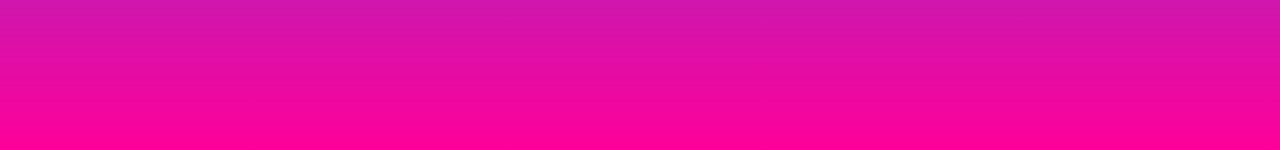
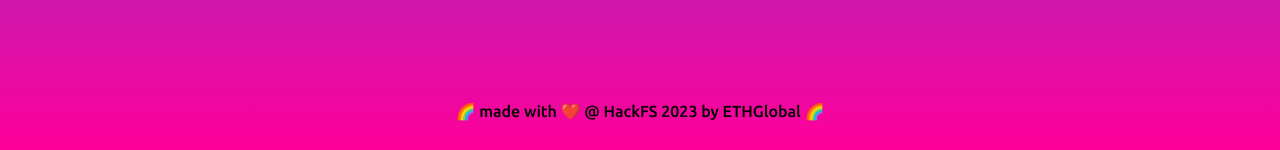
Before and after one commit to ikigai-labs-xyz/HackFS_Submission, a Next.js app in the folder penser/: page / in a window 1280 px wide. Shown: the part 647-797 px from the top of the page. Built offline with nearby package versions, Linux system fonts and the light colour scheme; what wagmi would draw is missing.

Commit message:
updated footer

```diff
--- /dev/null
+++ b/penser/components/Footer.tsx
@@ -0,0 +1,13 @@
+import styles from '../styles/Footer.module.css';
+
+const Footer: React.FC = () => {
+  return (
+    <div className={styles.footerContainer}>
+      <div className={styles.footerSection}>
+        🌈 made with ❤️ @ HackFS 2023 by ETHGlobal 🌈
+      </div>
+    </div>
+  );
+};
+
+export default Footer;
--- a/penser/components/Hero.tsx
+++ b/penser/components/Hero.tsx
@@ -1,5 +1,6 @@
 import { ConnectButton } from '@rainbow-me/rainbowkit';
 import styles from '../styles/Hero.module.css';
+import Footer from '../components/Footer';
 
 const Hero: React.FC = () => {
   return (
@@ -47,8 +48,6 @@ const Hero: React.FC = () => {
 
 
         </div>
-
-
     </div>
   );
 };
--- a/penser/pages/index.tsx
+++ b/penser/pages/index.tsx
@@ -3,16 +3,18 @@ import type { NextPage } from 'next';
 import Head from 'next/head';
 import styles from '../styles/Home.module.css';
 import Hero from '../components/Hero';
+import Footer from '../components/Footer';
 
 const Home: NextPage = () => {
   return (
     <>
     <Head>
         <title>PENSER</title>
-        <link rel="icon" href="./public/assets/pens.svg" type="svg" />
+        <link rel="icon" href="/assets/pens.svg" type="image/svg+xml" />
     </Head>
+    <Hero />
 
-    <Hero />
+    <Footer/>
 
     </>
   );
--- /dev/null
+++ b/penser/styles/Footer.module.css
@@ -0,0 +1,18 @@
+@import url('https://fonts.googleapis.com/css2?family=Inter&family=Ubuntu:wght@500&display=swap');
+
+@import 'animate.css';
+
+
+.footerContainer {
+    position: absolute;
+    bottom: 0;
+    width: 100%;
+  }
+
+  .footerSection {
+    padding: 2rem;
+    text-align: center;
+    font-family: 'Ubuntu', sans-serif;
+    font-size: 1rem;
+    color: #000000;
+  }
```
